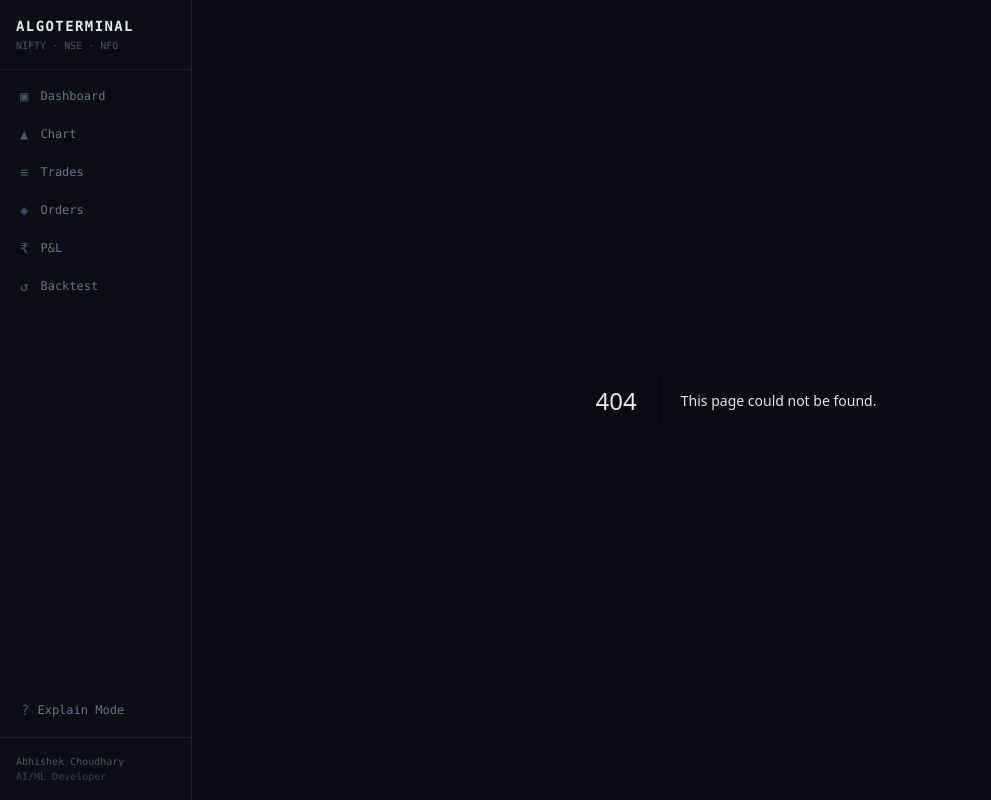
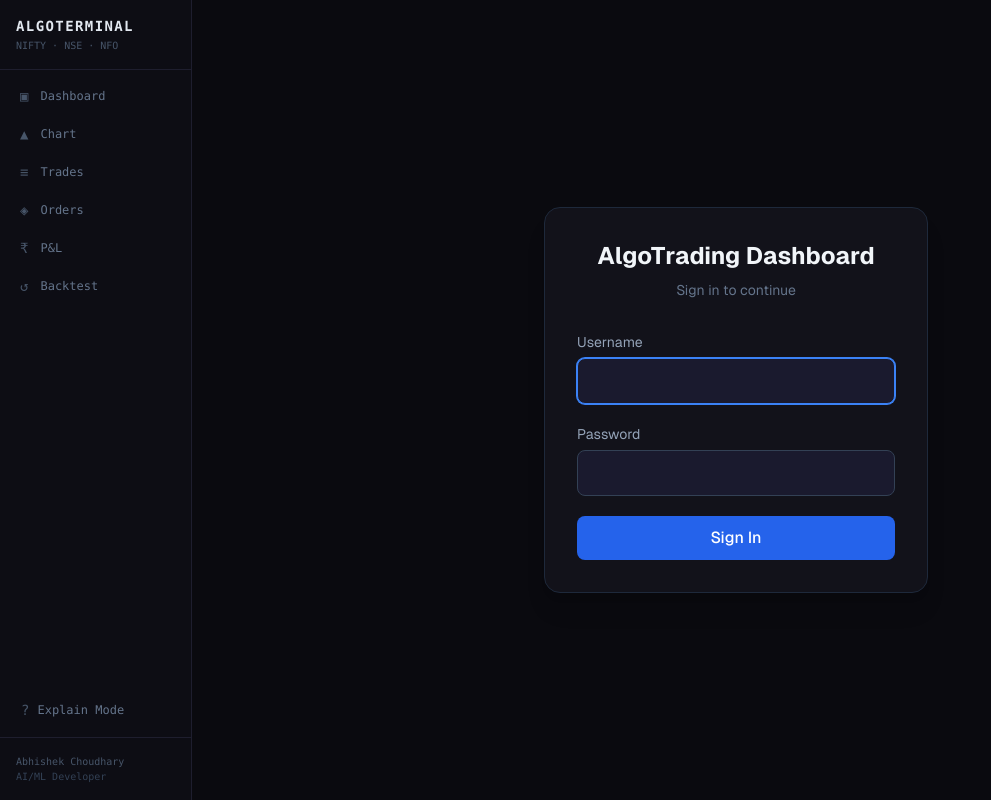
Before and after one commit to abhishekchoudhary1710/Algo-Dashboard, a Next.js app: page /login in a window 1280 px wide. Before the commit this address had no page. Shown: the whole page, without its empty margins (0-991 px from the left). Built offline with nearby package versions, Linux system fonts and the light colour scheme.

Commit message:
kite integration

```diff
--- a/package.json
+++ b/package.json
@@ -11,13 +11,16 @@
   },
   "dependencies": {
     "@types/react-grid-layout": "^2.1.0",
+    "bcryptjs": "^3.0.3",
     "lightweight-charts": "^4.1.0",
     "next": "14.2.35",
+    "next-auth": "^4.24.13",
     "react": "^18",
     "react-dom": "^18",
     "react-grid-layout": "^2.2.2"
   },
   "devDependencies": {
+    "@types/bcryptjs": "^2.4.6",
     "@types/node": "^20",
     "@types/react": "^18",
     "@types/react-dom": "^18",
--- /dev/null
+++ b/src/app/api/auth/[...nextauth]/route.ts
@@ -0,0 +1,41 @@
+import NextAuth from "next-auth";
+import CredentialsProvider from "next-auth/providers/credentials";
+
+const handler = NextAuth({
+  providers: [
+    CredentialsProvider({
+      name: "Credentials",
+      credentials: {
+        username: { label: "Username", type: "text" },
+        password: { label: "Password", type: "password" },
+      },
+      async authorize(credentials) {
+        const validUsername = process.env.AUTH_USERNAME;
+        const validPassword = process.env.AUTH_PASSWORD;
+
+        if (!validUsername || !validPassword || !credentials) {
+          return null;
+        }
+
+        if (
+          credentials.username === validUsername &&
+          credentials.password === validPassword
+        ) {
+          return { id: "1", name: validUsername };
+        }
+
+        return null;
+      },
+    }),
+  ],
+  pages: {
+    signIn: "/login",
+  },
+  session: {
+    strategy: "jwt",
+    maxAge: 7 * 24 * 60 * 60, // 7 days
+  },
+  secret: process.env.NEXTAUTH_SECRET,
+});
+
+export { handler as GET, handler as POST };
--- a/src/app/layout.tsx
+++ b/src/app/layout.tsx
@@ -2,6 +2,7 @@ import type { Metadata } from "next";
 import localFont from "next/font/local";
 import "./globals.css";
 import Sidebar from "@/components/Sidebar";
+import SessionProvider from "@/components/SessionProvider";
 import { ExplainModeProvider } from "@/contexts/ExplainModeContext";
 
 const geistSans = localFont({
@@ -30,12 +31,14 @@ export default function RootLayout({
       <body
         className={`${geistSans.variable} ${geistMono.variable} antialiased bg-[#0a0a0f] text-slate-200`}
       >
+        <SessionProvider>
           <ExplainModeProvider>
             <div className="flex min-h-screen">
               <Sidebar />
               <main className="flex-1 overflow-auto ml-0 md:ml-0">{children}</main>
             </div>
           </ExplainModeProvider>
+        </SessionProvider>
       </body>
     </html>
   );
--- /dev/null
+++ b/src/app/login/page.tsx
@@ -0,0 +1,88 @@
+"use client";
+
+import { signIn } from "next-auth/react";
+import { useState, FormEvent } from "react";
+import { useRouter } from "next/navigation";
+
+export default function LoginPage() {
+  const [username, setUsername] = useState("");
+  const [password, setPassword] = useState("");
+  const [error, setError] = useState("");
+  const [loading, setLoading] = useState(false);
+  const router = useRouter();
+
+  const handleSubmit = async (e: FormEvent) => {
+    e.preventDefault();
+    setError("");
+    setLoading(true);
+
+    const result = await signIn("credentials", {
+      username,
+      password,
+      redirect: false,
+    });
+
+    setLoading(false);
+
+    if (result?.error) {
+      setError("Invalid username or password");
+    } else {
+      router.push("/");
+      router.refresh();
+    }
+  };
+
+  return (
+    <div className="min-h-screen flex items-center justify-center bg-[#0a0a0f]">
+      <div className="w-full max-w-sm p-8 rounded-2xl bg-[#12121a] border border-slate-800 shadow-xl">
+        <h1 className="text-2xl font-bold text-center text-slate-100 mb-2">
+          AlgoTrading Dashboard
+        </h1>
+        <p className="text-sm text-center text-slate-500 mb-8">
+          Sign in to continue
+        </p>
+
+        <form onSubmit={handleSubmit} className="space-y-5">
+          <div>
+            <label className="block text-sm text-slate-400 mb-1.5">
+              Username
+            </label>
+            <input
+              type="text"
+              value={username}
+              onChange={(e) => setUsername(e.target.value)}
+              className="w-full px-4 py-2.5 rounded-lg bg-[#1a1a2e] border border-slate-700 text-slate-200 focus:outline-none focus:border-blue-500 focus:ring-1 focus:ring-blue-500 transition-colors"
+              required
+              autoFocus
+            />
+          </div>
+
+          <div>
+            <label className="block text-sm text-slate-400 mb-1.5">
+              Password
+            </label>
+            <input
+              type="password"
+              value={password}
+              onChange={(e) => setPassword(e.target.value)}
+              className="w-full px-4 py-2.5 rounded-lg bg-[#1a1a2e] border border-slate-700 text-slate-200 focus:outline-none focus:border-blue-500 focus:ring-1 focus:ring-blue-500 transition-colors"
+              required
+            />
+          </div>
+
+          {error && (
+            <p className="text-red-400 text-sm text-center">{error}</p>
+          )}
+
+          <button
+            type="submit"
+            disabled={loading}
+            className="w-full py-2.5 rounded-lg bg-blue-600 hover:bg-blue-500 disabled:bg-blue-800 disabled:cursor-not-allowed text-white font-medium transition-colors"
+          >
+            {loading ? "Signing in..." : "Sign In"}
+          </button>
+        </form>
+      </div>
+    </div>
+  );
+}
--- a/src/app/trades/page.tsx
+++ b/src/app/trades/page.tsx
@@ -18,6 +18,7 @@ function StatusBadge({ status }: { status: string }) {
     PARTIAL: "bg-yellow-500/20 text-yellow-400 border-yellow-500/30",
     CLOSED: "bg-slate-500/20 text-slate-400 border-slate-500/30",
     CANCELLED: "bg-red-500/20 text-red-400 border-red-500/30",
+    REJECTED: "bg-orange-500/20 text-orange-400 border-orange-500/30",
   };
   return (
     <span className={`text-[10px] px-1.5 py-0.5 rounded border ${colors[status] || "bg-slate-700 text-slate-400"}`}>
@@ -40,6 +41,7 @@ function ExitBadge({ reason }: { reason: string | null }) {
 export default function TradesPage() {
   const [summary, setSummary] = useState<TradeSummary | null>(null);
   const [allTrades, setAllTrades] = useState<Trade[]>([]);
+  const [rejectedCount, setRejectedCount] = useState(0);
   const [loading, setLoading] = useState(true);
   const [error, setError] = useState<string | null>(null);
 
@@ -49,16 +51,18 @@ export default function TradesPage() {
       const trades = historyData.trades;
       setAllTrades(trades);
 
-      // Compute summary from all trades
-      const closed = trades.filter(t => t.status === "CLOSED");
+      // Compute summary from all trades (exclude REJECTED from main stats)
+      const realTrades = trades.filter(t => t.execution_status !== "REJECTED");
+      const closed = realTrades.filter(t => t.status === "CLOSED");
       const winners = closed.filter(t => (t.realized_pnl ?? 0) > 0);
       const losers = closed.filter(t => (t.realized_pnl ?? 0) <= 0);
       const totalPnl = closed.reduce((sum, t) => sum + (t.realized_pnl ?? 0), 0);
       const pnls = closed.map(t => t.realized_pnl ?? 0);
+      setRejectedCount(trades.filter(t => t.execution_status === "REJECTED").length);
       setSummary({
         date: "All trades",
-        total_trades: trades.length,
-        open_trades: trades.filter(t => t.status === "OPEN" || t.status === "PARTIAL").length,
+        total_trades: realTrades.length,
+        open_trades: realTrades.filter(t => t.status === "OPEN" || t.status === "PARTIAL").length,
         closed_trades: closed.length,
         total_pnl: totalPnl,
         winners: winners.length,
@@ -142,6 +146,11 @@ export default function TradesPage() {
           <Explainable title="Losers" explanation="Number of closed trades that exited with a negative P&L (loss).">
             <SummaryCard label="Losers" value={summary.losers} color="text-red-400" />
           </Explainable>
+          {rejectedCount > 0 && (
+            <Explainable title="Rejected" explanation="Orders rejected by broker — tracked as virtual/paper trades for analysis.">
+              <SummaryCard label="Rejected" value={rejectedCount} color="text-orange-400" />
+            </Explainable>
+          )}
           <Explainable title="Best / Worst Trade" explanation="Best trade: highest single-trade profit today.\nWorst trade: largest single-trade loss today.\n\nHelps gauge the range of outcomes and whether gains/losses are concentrated in a few trades.">
             <SummaryCard
               label="Best / Worst"
@@ -167,14 +176,33 @@ export default function TradesPage() {
         </div>
       )}
 
+      {/* Rejected / Virtual Trades */}
+      {allTrades.filter(t => t.execution_status === "REJECTED").length > 0 && (
+        <div className="bg-[#12121a] rounded-xl border border-orange-500/30 overflow-hidden">
+          <div className="px-4 py-2 border-b border-[#1e1e2e] flex items-center gap-2">
+            <div className="w-2 h-2 rounded-full bg-orange-500" />
+            <p className="text-sm font-medium text-orange-400">
+              Rejected / Virtual Trades
+              <span className="text-xs text-slate-500 ml-2">
+                (broker rejected — tracked as paper)
+              </span>
+            </p>
+          </div>
+          <TradeTable
+            trades={allTrades.filter(t => t.execution_status === "REJECTED")}
+            showExit={allTrades.filter(t => t.execution_status === "REJECTED").some(t => t.status === "CLOSED")}
+          />
+        </div>
+      )}
+
       {/* Closed Trades */}
       <div className="bg-[#12121a] rounded-xl border border-[#1e1e2e] overflow-hidden">
         <div className="px-4 py-2 border-b border-[#1e1e2e]">
           <p className="text-sm font-medium text-slate-400">Closed Trades</p>
         </div>
-        {allTrades.filter(t => t.status === "CLOSED").length > 0 ? (
+        {allTrades.filter(t => t.status === "CLOSED" && t.execution_status !== "REJECTED").length > 0 ? (
           <TradeTable
-            trades={allTrades.filter(t => t.status === "CLOSED")}
+            trades={allTrades.filter(t => t.status === "CLOSED" && t.execution_status !== "REJECTED")}
             showExit
           />
         ) : (
--- /dev/null
+++ b/src/components/SessionProvider.tsx
@@ -0,0 +1,11 @@
+"use client";
+
+import { SessionProvider as NextAuthSessionProvider } from "next-auth/react";
+
+export default function SessionProvider({
+  children,
+}: {
+  children: React.ReactNode;
+}) {
+  return <NextAuthSessionProvider>{children}</NextAuthSessionProvider>;
+}
--- a/src/lib/api.ts
+++ b/src/lib/api.ts
@@ -354,6 +354,8 @@ export interface Trade {
   expiry: string;
   quantity: number | null;
   realized_pnl: number | null;
+  tracking_mode?: string;
+  execution_status?: string;
   max_rr_achieved?: number | null;
   created_at?: string;
   updated_at?: string;
```
Also changed, not shown: scripts/set-password.js (added, +14 -0 lines), src/middleware.ts (added, +20 -0 lines), 1 other file (tests, documents, lock files or other folders). Lines whose indentation alone changed are shown as unchanged.
